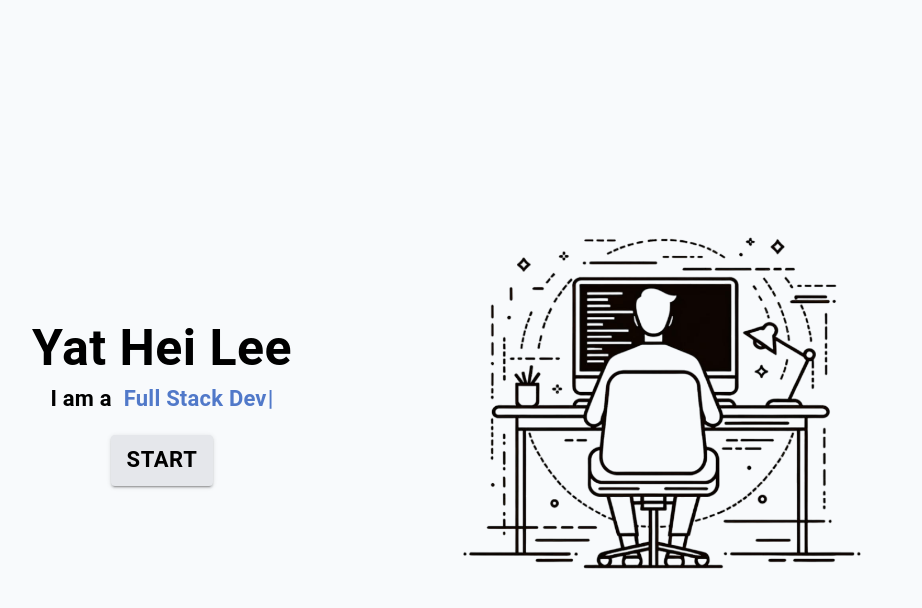
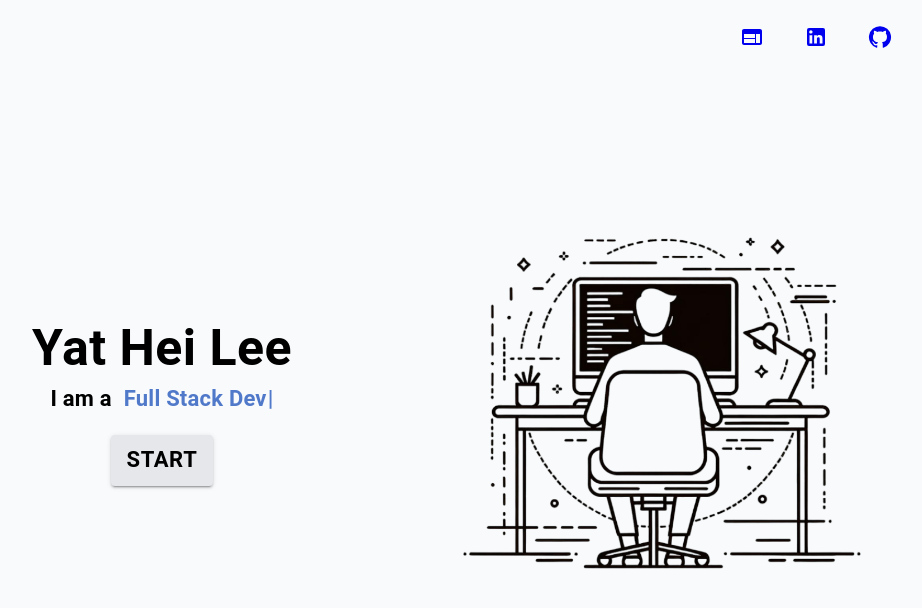
Before and after one commit to Chris-Lee-Ca/Portfolio-Game, a React (Create React App) app: page / in a window 1280 px wide. Shown: the top 608 px of the page, without its empty margins (228-1150 px from the left). Built offline with nearby package versions, Linux system fonts and the light colour scheme.

Commit message:
bug fixing, ui enhancement, app portfolio game to projects

```diff
--- a/src/components/DialogWindow/DialogWindow.tsx
+++ b/src/components/DialogWindow/DialogWindow.tsx
@@ -95,6 +95,9 @@ const DialogWindow = (props: DialogWindowPropsInterface) => {
                         right: 8,
                         top: 8,
                         color: CustomStyle.colors.mainBlack,
+                        backgroundColor: CustomStyle.colors.mainGreen,
+                        borderRadius: '100%',
+                        border: `3px solid ${CustomStyle.colors.mainBlack}`
                     }}
                     >
                     <CloseIcon />
--- a/src/components/MapBox/MapBoxFactory.tsx
+++ b/src/components/MapBox/MapBoxFactory.tsx
@@ -13,6 +13,7 @@ import CompanyBox from "./OnTopItem/CompanyBox/CompanyBox";
 import PaintingBox from "./OnTopItem/PaintingBox/PaintingBox";
 import BalloonBox from "./OnTopItem/BalloonBox/BalloonBox";
 import FinishLineBox from "./OnTopItem/FinishLineBox/FinishLineBox";
+import FlowerBox from "./OnTopItem/FlowerBox/FlowerBox";
 
 interface MapBoxFactoryProps{
     location: [number, number],
@@ -76,6 +77,10 @@ const onTopItemFactory = (props: MapBoxFactoryProps)=> {
         return (
             <InteractableBox location={location} facing={facing}/>
         )
+    }else if (onTopItemType === 'Flower'){
+        return (
+            <FlowerBox location={location} facing={facing}/>
+        )
     }
 }
 
--- /dev/null
+++ b/src/components/MapBox/OnTopItem/FlowerBox/FlowerBox.tsx
@@ -0,0 +1,43 @@
+import styled from "@emotion/styled";
+import { Box } from "@mui/material";
+import { Facing } from "../../../../data/mapDesign";
+
+const Container = styled(Box)({
+    position: 'relative',
+    // display: 'flex',
+    // justifyContent: 'flex',
+    // alignItems: 'flex',
+    // backgroundColor: 'red',
+    // boxShadow: CustomStyle.colors.mainShadow,
+    height: '100%',
+    width: '100%'
+})
+
+const Img = styled('img')({
+    // objectFit: 'cover',
+    width: `100%`,
+    height: `100%`
+})
+
+
+interface FlowerBoxPropsInterface{
+    location: [number, number],
+    facing: Facing,
+}
+
+const FlowerBox = (props: FlowerBoxPropsInterface) => {
+
+    const {facing} = props;
+    return (
+        <>
+            <Container>
+                <Img
+                    src={require('../../../../assets/game_images/flower.png')}
+                />
+            </Container>
+        </>
+
+    )
+}
+
+export default FlowerBox;
--- a/src/components/PopUpWindow/PopUpWindow.tsx
+++ b/src/components/PopUpWindow/PopUpWindow.tsx
@@ -43,7 +43,7 @@ const ImageContainer = styled(Grid)({
 const Img = styled('img')({
     // width: '100%',
     // height: '100%',
-    // maxWidth: '350px',
+    maxWidth: '90%',
     maxHeight: '250px',
     backgroundColor: CustomStyle.colors.mainWhite,
     border: `3px solid ${CustomStyle.colors.mainBlack}`,
@@ -96,6 +96,9 @@ const PopUpWindow = (props: PopUpWindowPropsInterface) => {
                     right: 8,
                     top: 8,
                     color: CustomStyle.colors.mainBlack,
+                    backgroundColor: CustomStyle.colors.mainGreen,
+                    borderRadius: '100%',
+                    border: `3px solid ${CustomStyle.colors.mainBlack}`
                 }}
                 >
                 <CloseIcon />
--- a/src/data/constants.ts
+++ b/src/data/constants.ts
@@ -4,7 +4,8 @@ interface BioInterface{
 	description: string,
 	github: string,
 	resume: string,
-	linkedin: string
+	linkedin: string,
+	portfolio: string
 }
 
 interface SkillInterface{
@@ -71,6 +72,7 @@ export const Bio: BioInterface = {
     github: "https://github.com/bigbigphone2",
     resume: "https://drive.google.com/file/d/1WMuEvBOnKK89nAqQGVgnRn_6yYr5RNuO/view?usp=sharing",
     linkedin: "http://linkedin.com/in/yat-hei-lee",
+	portfolio: 'https://www.yatheilee.xyz/'
 };
 
 export const skills: SkillInterface[] = [
@@ -452,7 +454,6 @@ export const projects: ProjectsInterface[] = [
 			"MUI",
 			"Spring Boot",
 			"Redis",
-			"React Js",
 			"PostgreSQL",
 			"AWS",
 		],
@@ -600,13 +601,10 @@ export const projects: ProjectsInterface[] = [
 		title: "Portfolio Game",
 		nickname: "ThisGame",
 		description: [
-			'Developed a vehicle capable of driving straight with low-quality motors.',
-			'Implemented precise distance measurement during travel.',
-			'Enabling automatic steering in response to specific color signals.',
-			'Created an auto-parking system for wireless charging stations.',
-			'Designed a disinfection function with an alcohol spraying mechanism.'
+			'Crafted a 2D web game engine using TypeScript, React JS, Material UI',
+			'Offering an engaging journey to explore my personal experiences.'
 		],
-		image: require('../assets/game_images/projects/arduino_car.jpeg'),
+		image: require('../assets/game_images/projects/portfolioGame.png'),
 		tags: [
 			"TypeScript",
 			"React JS",
@@ -616,11 +614,11 @@ export const projects: ProjectsInterface[] = [
 		links: [
 			{
 				title: 'Source Code',
-				address: 'https://github.com/bigbigphone2/sudoku-solver'
+				address: 'https://github.com/bigbigphone2/Portfolio-Game'
 			},
 			{
 				title: 'Website',
-				address: 'https://sudoku-solver-eta-sage.vercel.app/'
+				address: 'https://portfolio-game-three.vercel.app'
 			}
 		]
 	},
--- a/src/data/mapDesign.ts
+++ b/src/data/mapDesign.ts
@@ -4,7 +4,7 @@ import { E_CornerBrickWall, N_CornerBrickWall, N_StraightBrickWall, W_CornerBric
 export type MapType = 'Road' | 'Wall' | 'Empty';
 export type OnTopItemType = 'Board' | 'Paper' | 'Skills' | 'School' | 'Company'
 | 'GameHub' | 'BigTwo' | 'CharacterGPT' | 'Sudoku' | 'FinalYearProject' | 'ArduinoCar' | 'ThisGame'
-| 'Balloon' | 'FinishLine' | 'Interactable';
+| 'Balloon' | 'FinishLine' | 'Interactable' | 'Flower';
 
 export type Facing = 'N' | 'E' | 'S' | 'W';
 
@@ -36,6 +36,11 @@ export const companyBox: mapBoxDesignInterface = {
 export const balloonBox: mapBoxDesignInterface = {
     ...emptyBox,
     onTopItemType: 'Balloon'
+}
+
+export const flowerBox: mapBoxDesignInterface = {
+    ...emptyBox,
+    onTopItemType: 'Flower'
 }
 
 const mapDesign : mapBoxDesignInterface[][] = [
@@ -74,20 +79,20 @@ const mapDesign : mapBoxDesignInterface[][] = [
     [emptyBox, emptyBox, verticalRoute, emptyBox, emptyBox],
     // Skills
     [S_TurnRoute, S_TJunctionRoute, N_TJunctionRoute, S_TJunctionRoute, W_TurnRoute],
-    [verticalRoute, verticalRoute, emptyBox, verticalRoute, verticalRoute],
-    [SkillsLanguagesRoute, SkillsFrontedRoute, emptyBox, SkillsBackendRoute, SkillsOthersRoute],
-    [verticalRoute, verticalRoute, emptyBox, verticalRoute, verticalRoute],
+    [verticalRoute, verticalRoute, flowerBox, verticalRoute, verticalRoute],
+    [SkillsLanguagesRoute, SkillsFrontedRoute, flowerBox, SkillsBackendRoute, SkillsOthersRoute],
+    [verticalRoute, verticalRoute, flowerBox, verticalRoute, verticalRoute],
     [E_TurnRoute, N_TJunctionRoute, S_TJunctionRoute, N_TJunctionRoute, N_TurnRoute],
     [emptyBox, emptyBox, skillsRoute, emptyBox, emptyBox],
     //
     [emptyBox, emptyBox, verticalRoute, emptyBox, emptyBox],
     [emptyBox, emptyBox, verticalRoute, emptyBox, emptyBox],
     // Resume
-    [emptyBox, resumeRoute, W_TJunctionRoute, emptyBox, emptyBox],
+    [resumeRoute, horizontalRoute, W_TJunctionRoute, emptyBox, emptyBox],
     [emptyBox, emptyBox, verticalRoute, emptyBox,emptyBox],
     // circle
     [emptyBox, S_TurnRoute, N_TJunctionRoute, W_TurnRoute, emptyBox],
-    [emptyBox, verticalRoute, emptyBox, verticalRoute, emptyBox],
+    [emptyBox, verticalRoute, flowerBox, verticalRoute, emptyBox],
     [emptyBox, E_TurnRoute, S_TJunctionRoute, N_TurnRoute, emptyBox],
     // Intro
     [emptyBox, emptyBox, introRoute, emptyBox, emptyBox],
--- a/src/pages/Home/container/Home.tsx
+++ b/src/pages/Home/container/Home.tsx
@@ -4,6 +4,11 @@ import { Bio } from "../../../data/constants";
 import Typewriter from 'typewriter-effect';
 import HomePageImage from '../../../assets/web_images/homepage.png'
 import { Link } from "react-router-dom";
+
+import LinkedInIcon from '@mui/icons-material/LinkedIn';
+import GitHubIcon from '@mui/icons-material/GitHub';
+import WebIcon from '@mui/icons-material/Web';
+
 
 const Container = styled(Box)({
     backgroundColor: CustomStyle.colors.primary,
@@ -12,6 +17,23 @@ const Container = styled(Box)({
     display: 'flex',
     justifyContent: 'center',
     alignItems: 'center',
+})
+
+const AppBar = styled(Box)({
+    position: 'absolute',
+    top: 5,
+    width: '100%',
+    maxWidth: '1000px',
+    display: 'flex',
+    justifyContent: 'flex-end',
+})
+
+const LinkIcon = styled('a')({
+    padding: '20px 20px',
+    cursor: 'pointer',
+    '&:hover': {
+        color: CustomStyle.colors.mainGrey,
+    },
 })
 
 const InnerContainer = styled(Grid)({
@@ -82,6 +104,11 @@ const Img = styled('img')({
 const Home = () => {
     return (
         <Container>
+            <AppBar>
+                <LinkIcon href={Bio.portfolio} target="display"><WebIcon/></LinkIcon>
+                <LinkIcon href={Bio.linkedin} target="display"><LinkedInIcon/></LinkIcon>
+                <LinkIcon href={Bio.github} target="display"><GitHubIcon/></LinkIcon>
+            </AppBar>
             <InnerContainer container>
                 <LeftContainer item xs={12} sm={6}>
                     <Title>{Bio.name}</Title>
```
Also changed, not shown: src/assets/game_images/flower.png (added), src/assets/game_images/projects/portfolioGame.png (added). Lines whose indentation alone changed are shown as unchanged.
